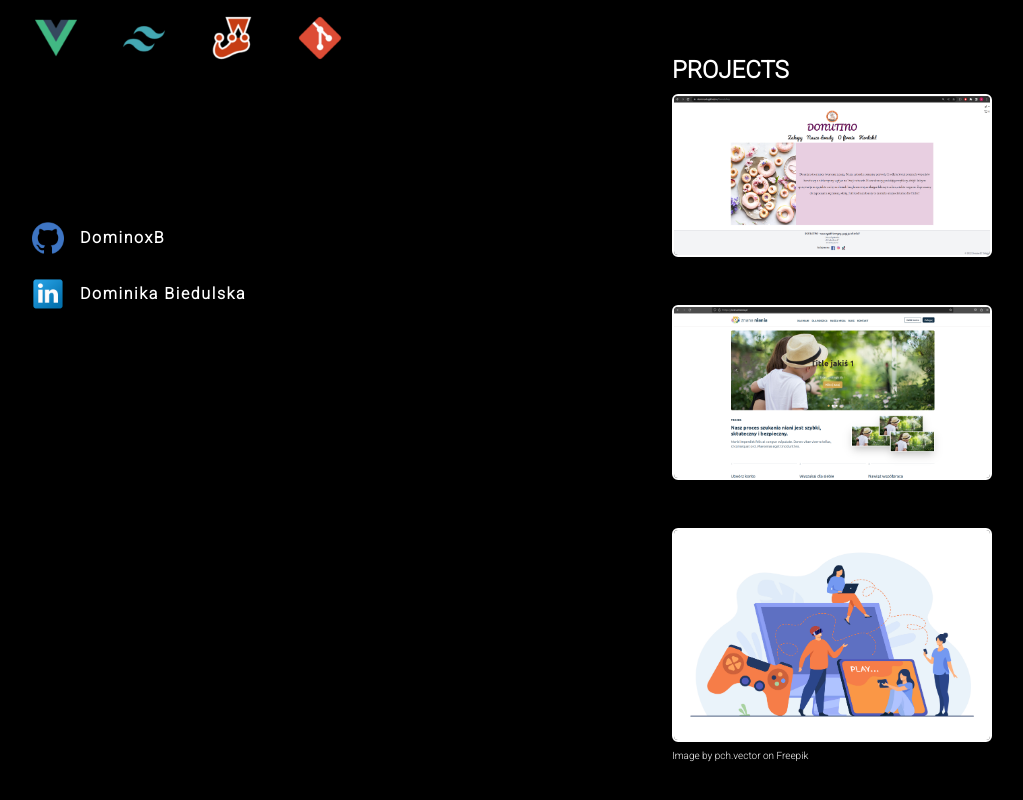
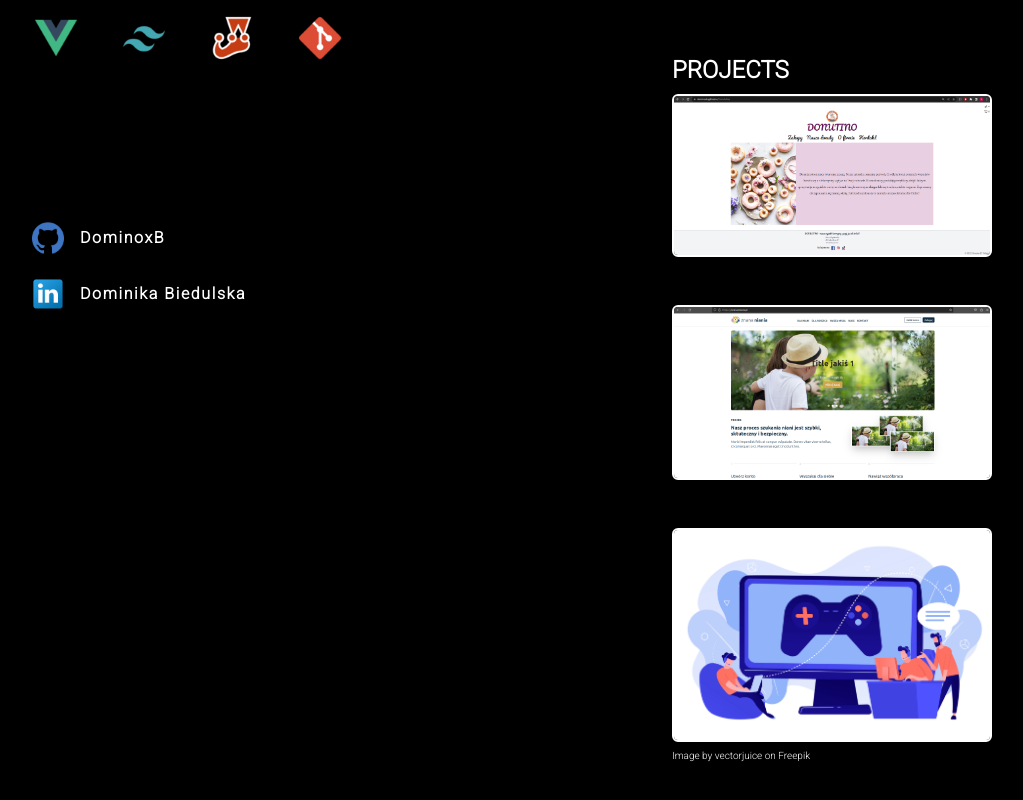
Before and after one commit to DominoxB/my-portfolio, a Vue app: page / in a window 1280 px wide. Shown: the part 655-1455 px from the top of the page, without its empty margins (128-1151 px from the left). Built offline with nearby package versions, Linux system fonts and the light colour scheme.

Commit message:
feat: add new img for games

```diff
--- a/src/locales/en/index.js
+++ b/src/locales/en/index.js
@@ -17,7 +17,7 @@ const en = {
   nannyDesc: 'Page for matching parents and nannies. Work on the frontend with using Vue3, Atomic Design, REST API and cooperating with backend team.',
   gameProject: 'Design system for a gaming project',
   gameProjectDesc: 'I was part of the team working on the design system for a gaming project. We prepared application design and functionality based on the provided graphic project (in Figma).',
-  freePik: 'Image by pch.vector on Freepik'
+  freePik: 'Image by vectorjuice on Freepik'
 }
 
 export default en
--- a/src/locales/pl/index.js
+++ b/src/locales/pl/index.js
@@ -17,7 +17,7 @@ const en = {
   nannyDesc: 'Strona do kojarzenia rodziców i niań. Praca nad frontendem z wykorzystaniem Vue3, Atomic Design, REST API oraz współpraca z zespołem backendowym.',
   gameProject: 'Design system dla projektu z branży gier',
   gameProjectDesc: 'Byłam częścią zespołu pracującego nad design systemem dla projektu z branży gier. Wygląd i funkcjonalność aplikacji przygotowaliśmy na podstawie dostarczonego projektu graficznego (w Figmie).',
-  freePik: 'Obraz autorstwa pch.vector na Freepik'
+  freePik: 'Obraz autorstwa vectorjuice na Freepik'
 }
 
 export default en
```
Also changed, not shown: src/images/games.jpg.
